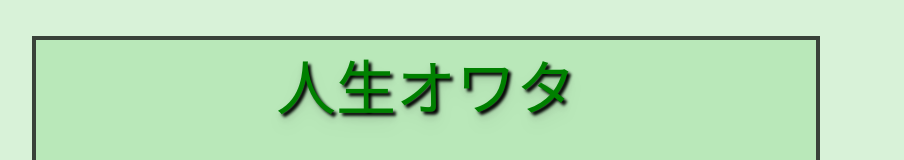
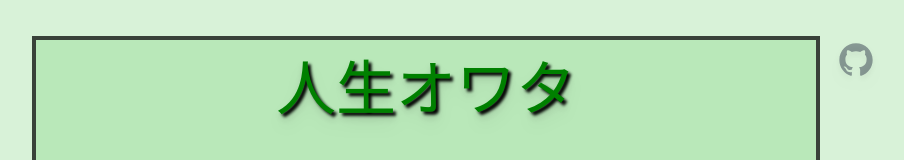
Before and after one commit to usotsuki777/finishedlife444clone, a Next.js app: page / in a window 1280 px wide. Shown: the top 160 px of the page, without its empty margins (214-1118 px from the left). Built offline with nearby package versions, Linux system fonts and the light colour scheme; a web font is replaced by a local one.

Commit message:
added right-nav

```diff
--- /dev/null
+++ b/components/RightNav.tsx
@@ -0,0 +1,18 @@
+import { IconGithub } from "../icons/IconGithub"
+
+
+function RightNav() {
+    return (
+        <div className="flex flex-col ml-5 pt-10">
+            <div className="relative">
+                <a target="_blank" rel="noreferrer" href="https://github.com/usotsuki777/finishedlife444clone">
+                    <IconGithub />
+                </a>
+
+
+            </div>
+        </div>
+    )
+}
+
+export { RightNav }
--- /dev/null
+++ b/icons/IconGithub.tsx
@@ -0,0 +1,15 @@
+
+
+function IconGithub() {
+
+    return (
+        <>
+            <svg fill="currentColor" viewBox="0 0 24 24"
+                className="w-10 h-10 text-gray-700 hover:text-gray-500 mr-3 text-opacity-50 transform filter drop-shadow-lg">
+                    <path fillRule="evenodd" clipRule="evenodd" d="M12 2C6.477 2 2 6.463 2 11.97c0 4.404 2.865 8.14 6.839 9.458.5.092.682-.216.682-.48 0-.236-.008-.864-.013-1.695-2.782.602-3.369-1.337-3.369-1.337-.454-1.151-1.11-1.458-1.11-1.458-.908-.618.069-.606.069-.606 1.003.07 1.531 1.027 1.531 1.027.892 1.524 2.341 1.084 2.91.828.092-.643.35-1.083.636-1.332-2.22-.251-4.555-1.107-4.555-4.927 0-1.088.39-1.979 1.029-2.675-.103-.252-.446-1.266.098-2.638 0 0 .84-.268 2.75 1.022A9.606 9.606 0 0112 6.82c.85.004 1.705.114 2.504.336 1.909-1.29 2.747-1.022 2.747-1.022.546 1.372.202 2.386.1 2.638.64.696 1.028 1.587 1.028 2.675 0 3.83-2.339 4.673-4.566 4.92.359.307.678.915.678 1.846 0 1.332-.012 2.407-.012 2.734 0 .267.18.577.688.48C19.137 20.107 22 16.373 22 11.969 22 6.463 17.522 2 12 2z" /></svg>
+        </>
+    )
+
+}
+
+export { IconGithub }
--- a/layouts/MainLayout.tsx
+++ b/layouts/MainLayout.tsx
@@ -1,4 +1,6 @@
 import React, { ReactNode } from 'react'
+
+import { RightNav } from "../components/RightNav"
 
 type Props = {
     children: ReactNode
@@ -22,7 +24,9 @@ function MainLayout({ children }: Props) {
 
                         </div>
 
-                        <div className="flex-1" />
+                        <div className="flex-1" >
+                            <RightNav />
+                        </div>
 
                     </div>
                 </div>
--- a/tailwind.config.js
+++ b/tailwind.config.js
@@ -4,6 +4,7 @@ module.exports = {
     './pages/**/*.{js,ts,jsx,tsx}',
     './components/**/*.{js,ts,jsx,tsx}',
     './layouts/**/*.{js,ts,jsx,tsx}',
+    './icons/**/*.{js,ts,jsx,tsx}',
   ],
   darkMode: false, // or 'media' or 'class'
   theme: {
```
